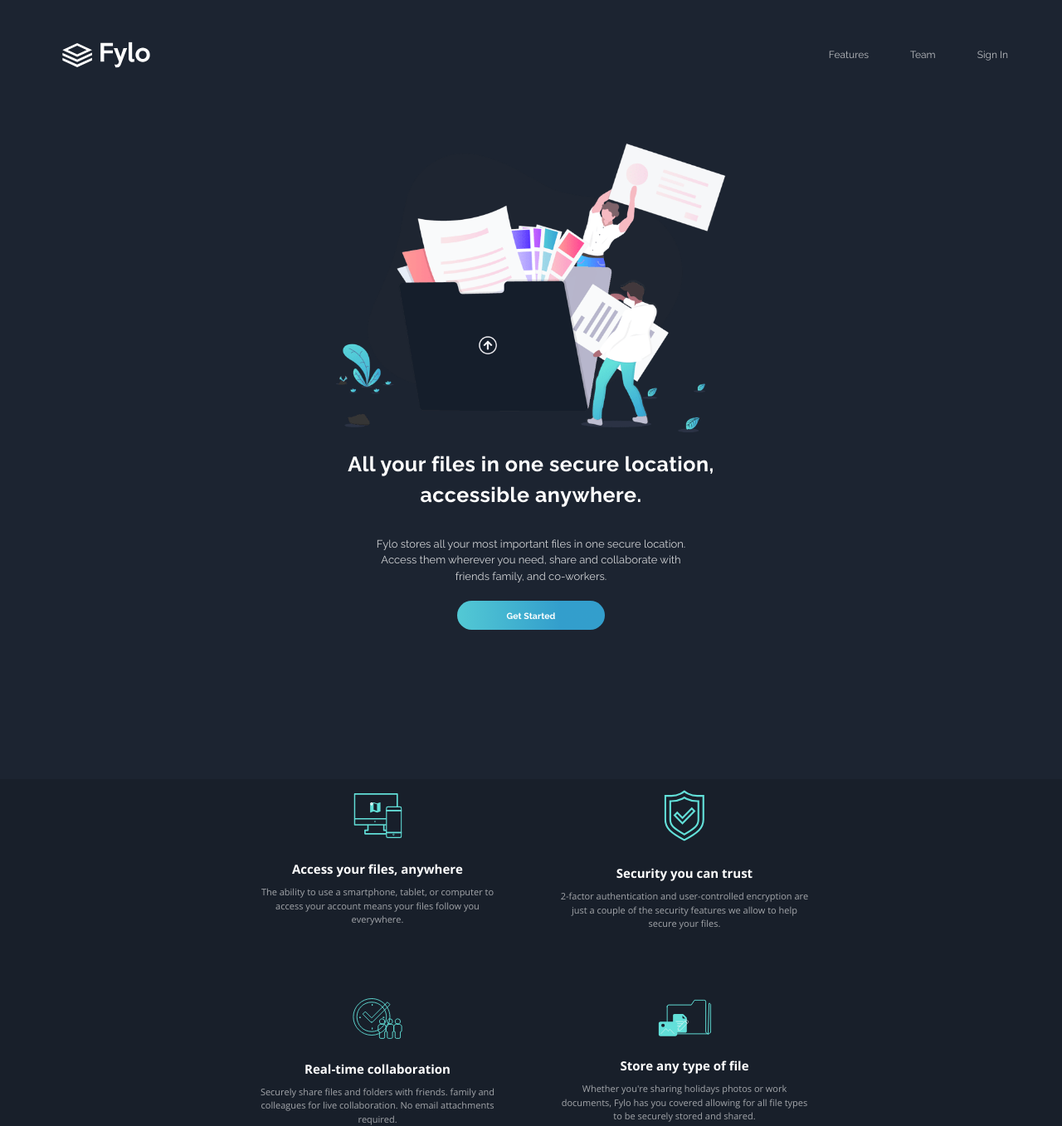
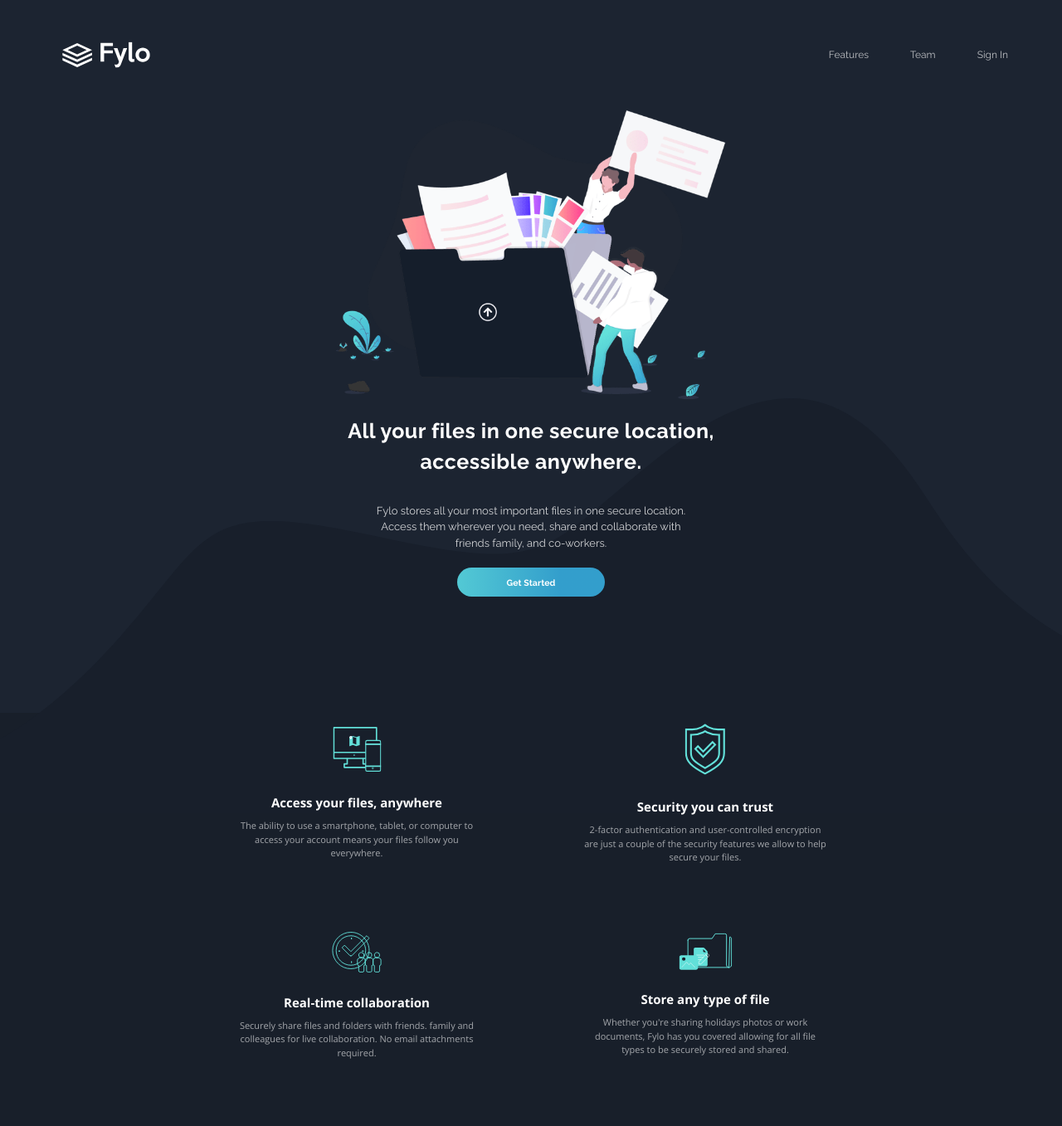
Before and after one commit to VincenzoParrinelli/Fylo-dark-theme-landing-page, a React (Vite) app: page / in a window 1280 px wide. Shown: the whole page at 83% size. After the commit the page ends 1277 px from the top, so only its background shows below. Built offline with nearby package versions, Linux system fonts and the light colour scheme.

Commit message:
feat(landingPage): header background svg

```diff
--- a/src/Components/LandingPage.tsx
+++ b/src/Components/LandingPage.tsx
@@ -38,10 +38,9 @@ export default function LandingPage() {
 
             </header>
 
+            <main>
 
-            <main>
                 <section className="landing-page__features-container">
-
 
                     <div className="landing-page__feature">
 
--- a/src/scss/base/_typography.scss
+++ b/src/scss/base/_typography.scss
@@ -31,5 +31,6 @@
     &--secondary {
         font-size: 1.1rem;
         opacity: 0.6;
+        inline-size: 29.6rem;
     }
 }
--- a/src/scss/pages/_landing-page.scss
+++ b/src/scss/pages/_landing-page.scss
@@ -12,6 +12,17 @@
         align-items: center;
         font-family: "Raleway";
         font-size: 1.2rem;
+
+        &::before {
+            content: "";
+            position: absolute;
+            width: 100%;
+            height: 50rem;
+            bottom: -18rem;
+            background: url("../../../Assets/Images/bg-curvy-desktop.svg");
+            background-size: cover;
+            background-position: center;
+        }
     }
 
     &__navbar {
@@ -45,7 +56,7 @@
     }
 
     &__get-started-text-container {
-        margin-top: 4rem;
+        //margin-top: -2rem;
     }
 
     &__feature {
@@ -66,7 +77,7 @@
 
 
     &__features-container {
-        margin-top: 20rem;
+        margin-top: 16rem;
 
         width: 100vw;
 
@@ -76,6 +87,6 @@
         align-items: center;
         grid-gap: 7rem;
 
-        grid-template-columns: 30rem 30rem;
+        grid-template-columns: 35rem 35rem;
     }
 }
```
